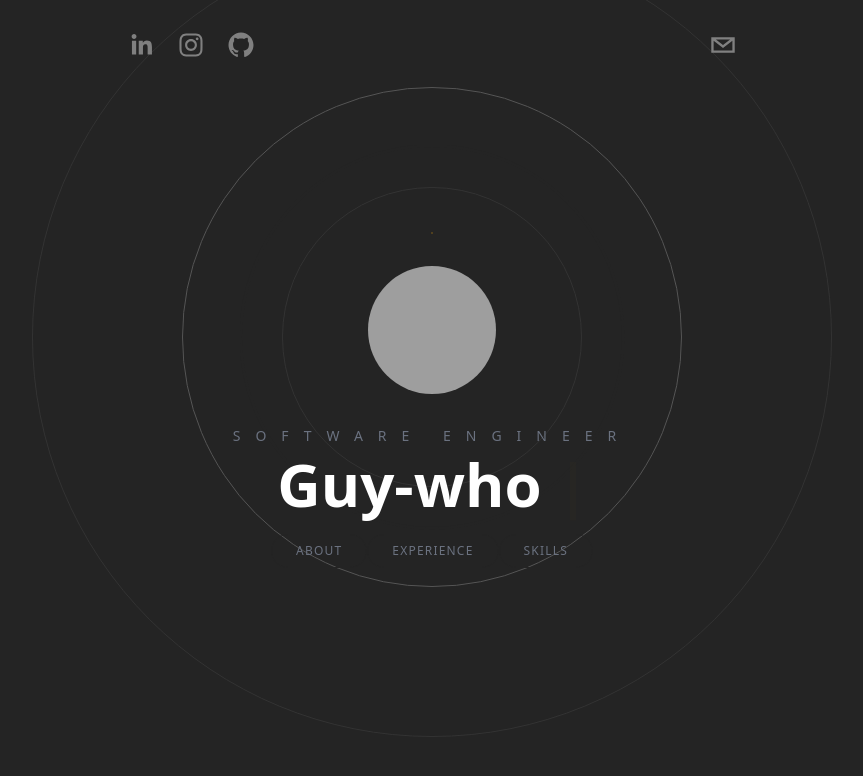
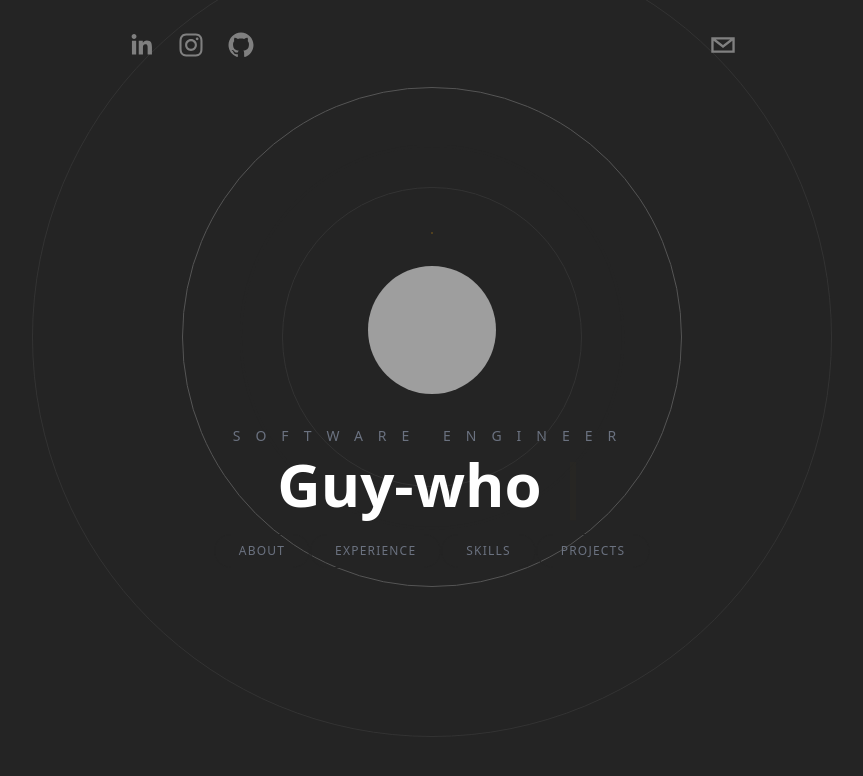
Before and after one commit to fudhoil/fudhoil, a Next.js app: page / in a window 1280 px wide. Shown: the top 776 px of the page, without its empty margins (208-1071 px from the left). Built offline with nearby package versions, Linux system fonts and the light colour scheme; grey boxes are pictures that could not be loaded.

Commit message:
project button

```diff
--- a/components/Hero.tsx
+++ b/components/Hero.tsx
@@ -42,6 +42,9 @@ const Hero = (props: Props) => {
           <Link href={"#skills"}>
             <button className="heroButton">Skills</button>
           </Link>
+          <Link href={"#projects"}>
+            <button className="heroButton">Projects</button>
+          </Link>
         </div>
       </div>
     </div>
```
